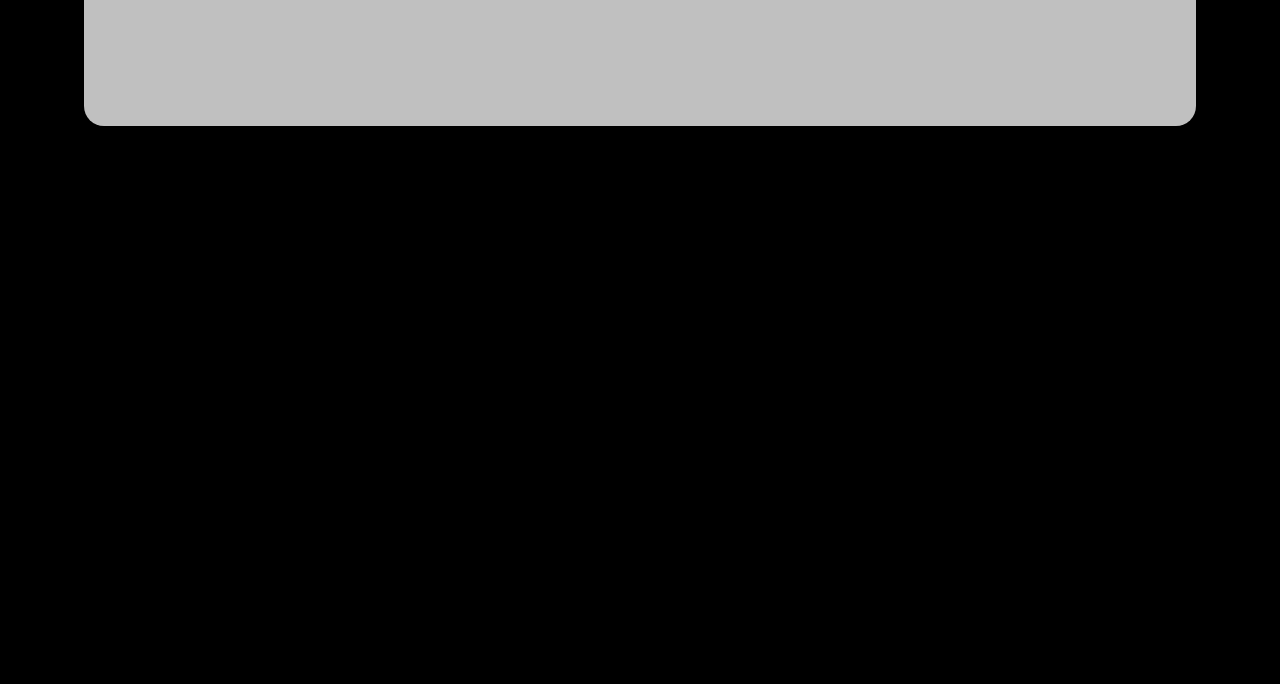
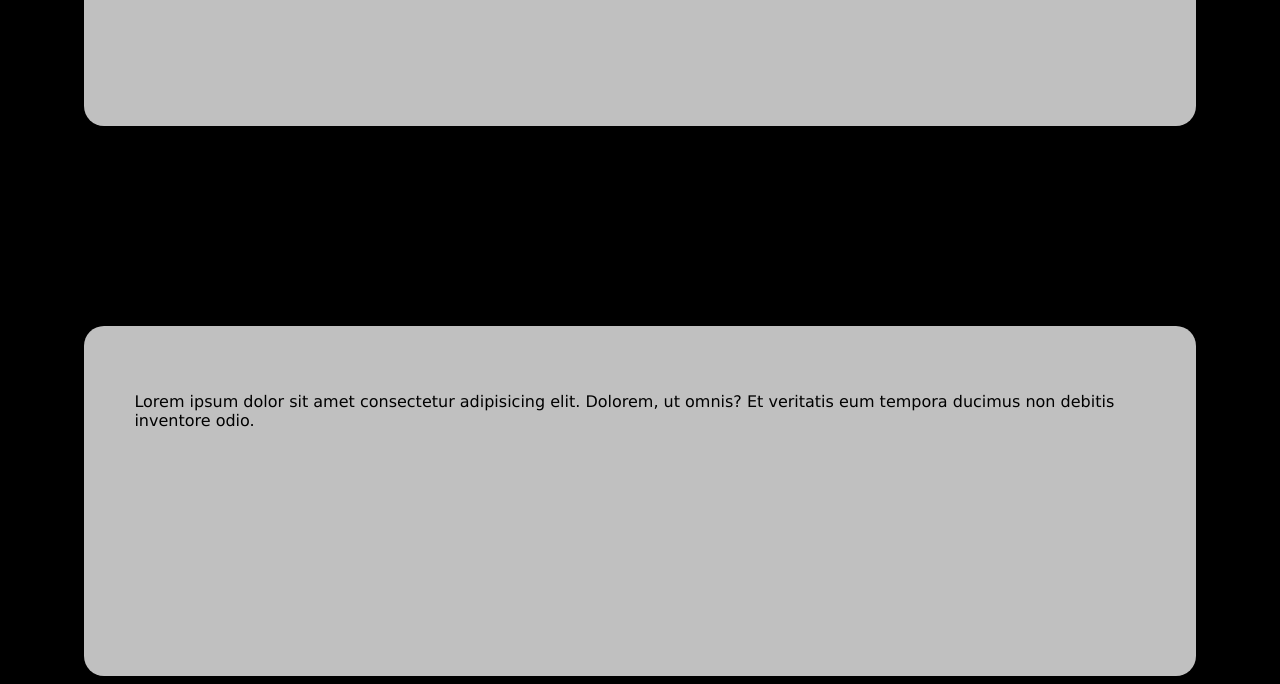
Before and after one commit to Equipo5POOFI/Equipo5POOFI.github.io, a plain HTML site: page index.html in a window 1280 px wide. Shown: the part 424-1108 px from the top of the page. Before the commit the page ends 800 px from the top, so only its background shows below. Drawn offline with Linux system fonts and the light colour scheme.

Commit message:
Prueba Cmbio

```diff
--- a/index.html
+++ b/index.html
@@ -32,6 +32,11 @@
 <body>
     <div>
         <h1>Equipo 5</h1>
+
+    </div>
+
+    <div>
+        <p>Lorem ipsum dolor sit amet consectetur adipisicing elit. Dolorem, ut omnis? Et veritatis eum tempora ducimus non debitis inventore odio.</p>
     </div>
 </body>
 </html>
```
